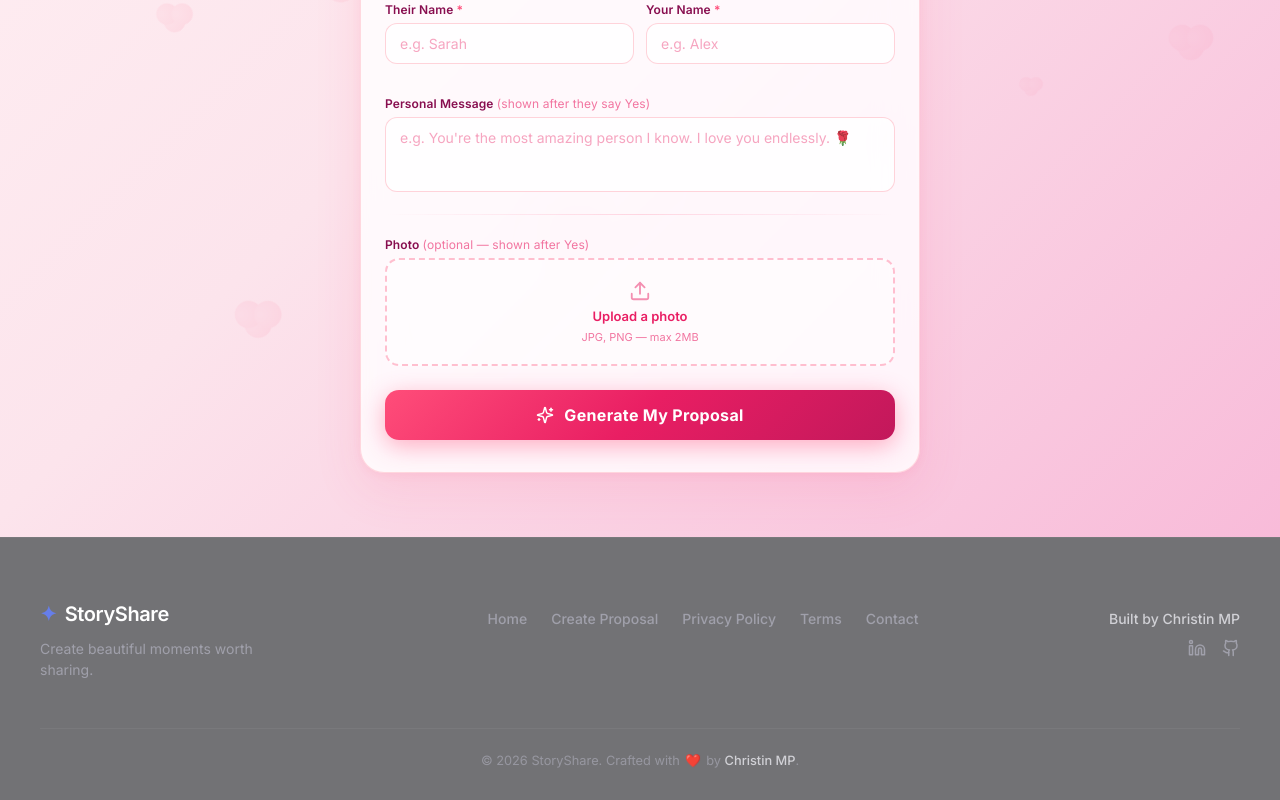
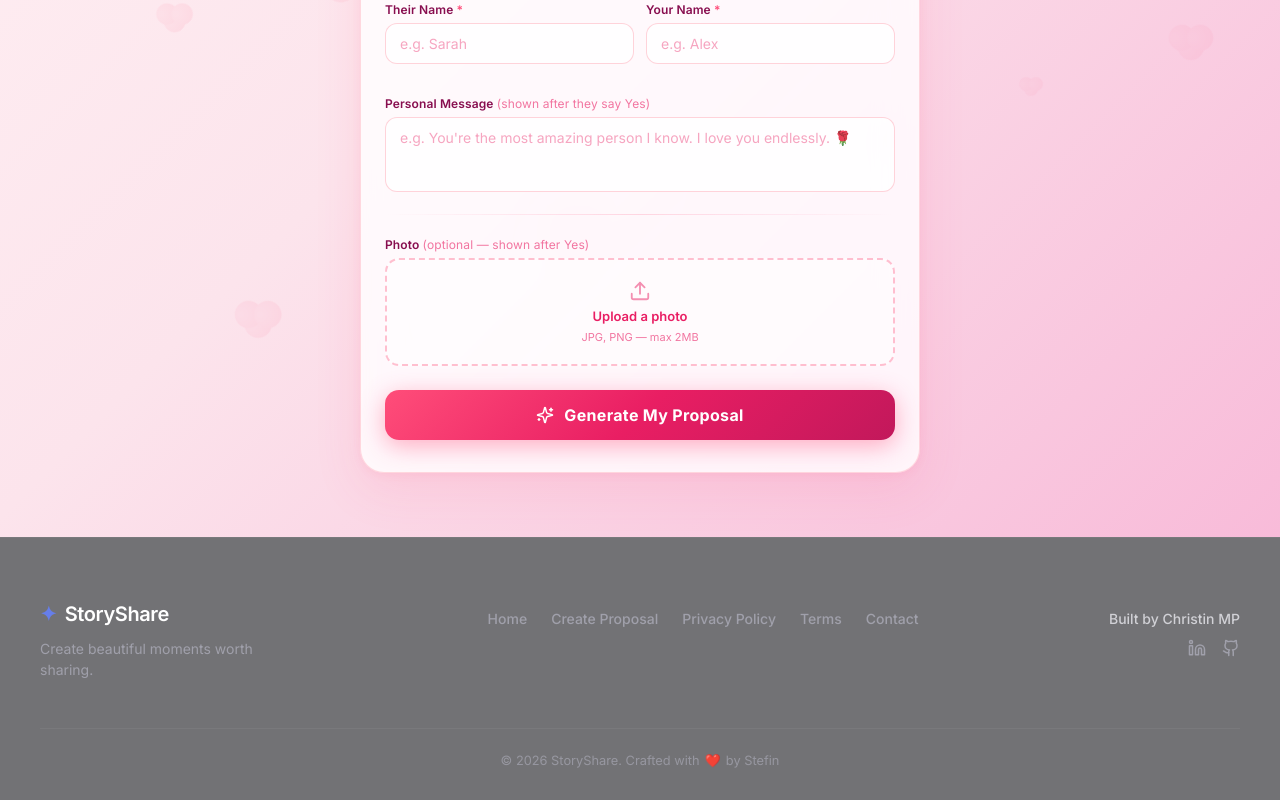
Before and after one commit to Chrizz-coder/story_share, a Next.js app in the folder apps/web/: page /proposal/create in a window 1280 px wide. Shown: the part 350-1150 px from the top of the page. Built offline with nearby package versions, Linux system fonts and the light colour scheme; no server answers; a web font is replaced by a local one.

Commit message:
feat: update footer copyright text to link to Stefin's Instagram

```diff
--- a/apps/web/components/Footer.module.css
+++ b/apps/web/components/Footer.module.css
@@ -163,3 +163,15 @@
   text-decoration: underline;
   text-underline-offset: 4px;
 }
+
+.stefinLink {
+  color: inherit;
+  text-decoration: none;
+  font-weight: inherit;
+  transition: opacity 0.2s ease;
+}
+
+.stefinLink:hover {
+  opacity: 0.8;
+  text-decoration: none;
+}
--- a/apps/web/components/Footer.tsx
+++ b/apps/web/components/Footer.tsx
@@ -52,15 +52,15 @@ export default function Footer() {
 
       <div className={styles.footerBottom}>
         <p className={styles.footerCopy}>
-          © {new Date().getFullYear()} StoryShare. Crafted with <span className={styles.heart}>❤️</span> by{' '}
+          © 2026 StoryShare. Crafted with <span className={styles.heart}>❤️</span> by{' '}
           <a
-            href="https://www.linkedin.com/in/christin-mp/"
+            href="https://www.instagram.com/steffin.____?utm_source=qr&igsh=b3I0cmZsZTk2OWk3"
             target="_blank"
             rel="noopener noreferrer"
-            className={styles.authorLink}
+            className={styles.stefinLink}
           >
-            Christin MP
-          </a>.
+            Stefin
+          </a>
         </p>
       </div>
     </footer>
```
